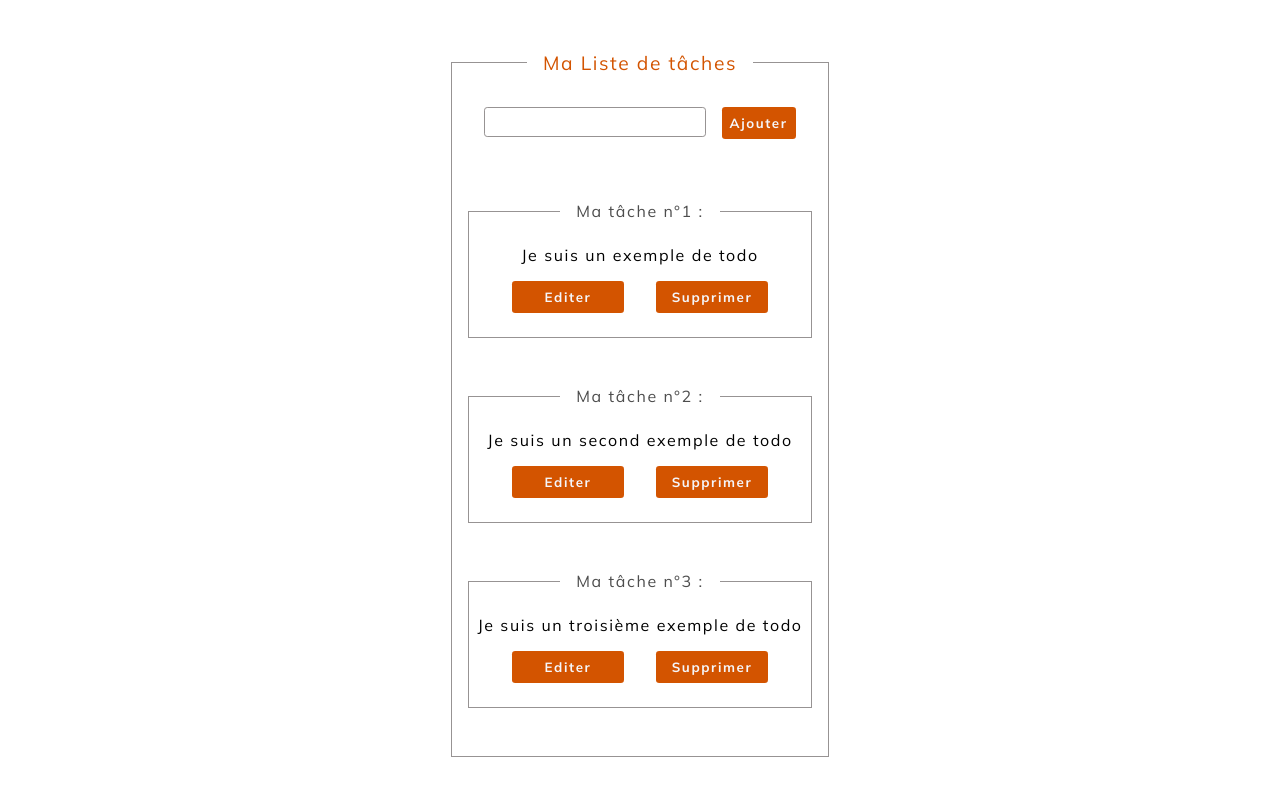
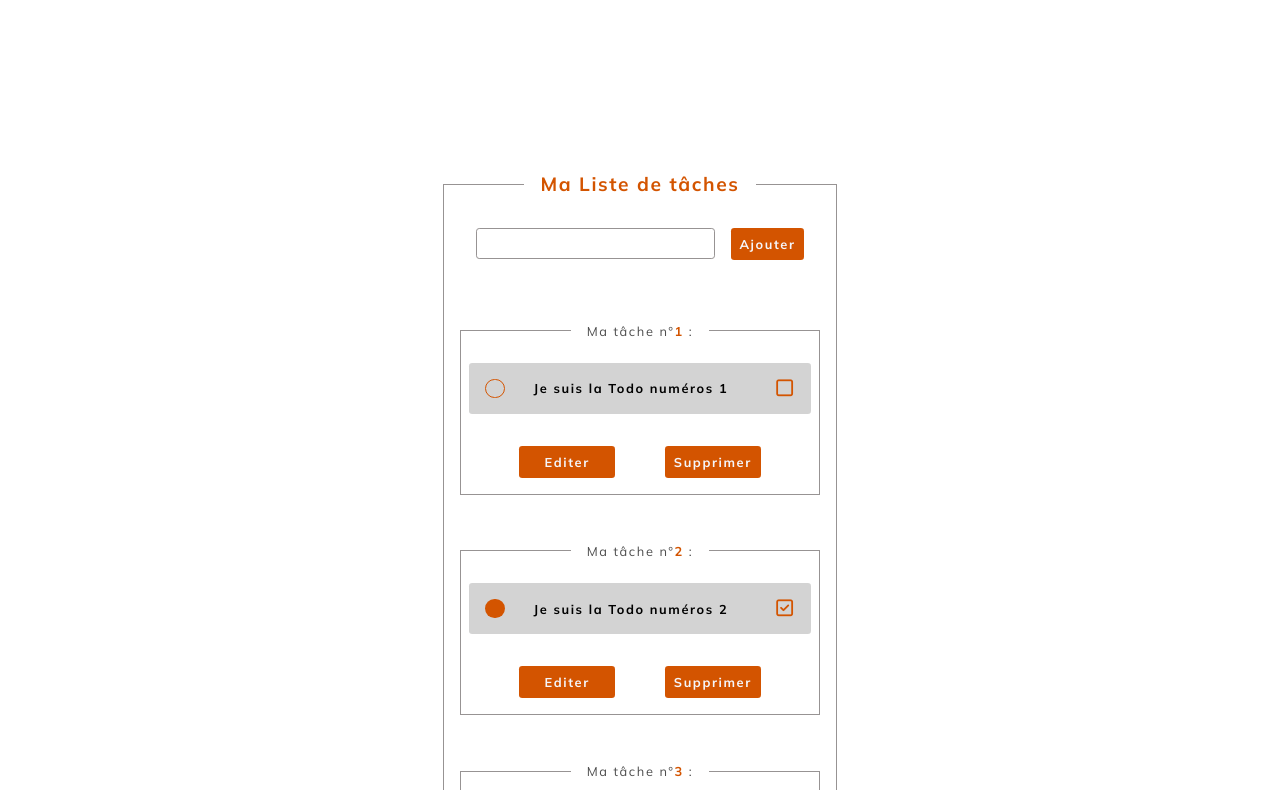
Before and after one commit to janviereric/todo-list, a website built with webpack: page src/index.html in a window 1280 px wide. Shown: the part 52-842 px from the top of the page. Built offline with nearby package versions, Linux system fonts and the light colour scheme.

Commit message:
Mise en place de la fonctionnalité pour afficher les Todos

```diff
--- a/src/index.html
+++ b/src/index.html
@@ -33,49 +33,7 @@
           <input type="text" />
           <button class="add-button">Ajouter</button>
         </form>
-        <ul>
-          <fieldset class="container-todo">
-            <legend class="title-todo">
-              Ma tâche n°<span class="number">1</span> :
-            </legend>
-            <li>
-              <span></span>
-              <p>Je suis un exemple de todo</p>
-              <div class="container-edit-delete-button">
-                <button class="edit-button">Editer</button>
-                <button class="delete-button">Supprimer</button>
-              </div>
-            </li>
-          </fieldset>
-
-          <fieldset class="container-todo">
-            <legend class="title-todo">
-              Ma tâche n°<span class="number">2</span> :
-            </legend>
-            <li>
-              <span></span>
-              <p>Je suis un second exemple de todo</p>
-              <div class="container-edit-delete-button">
-                <button class="edit-button">Editer</button>
-                <button class="delete-button">Supprimer</button>
-              </div>
-            </li>
-          </fieldset>
-
-          <fieldset class="container-todo">
-            <legend class="title-todo">
-              Ma tâche n°<span class="number">3</span> :
-            </legend>
-            <li>
-              <span></span>
-              <p>Je suis un troisième exemple de todo</p>
-              <div class="container-edit-delete-button">
-                <button class="edit-button">Editer</button>
-                <button class="delete-button">Supprimer</button>
-              </div>
-            </li>
-          </fieldset>
-        </ul>
+        <ul></ul>
       </fieldset>
     </main>
 
--- a/src/index.js
+++ b/src/index.js
@@ -1 +1,76 @@
 import "./style.css";
+
+const ul = document.querySelector("ul");
+
+const todos = [
+  {
+    text: "Je suis la Todo numéros 1",
+    done: false,
+    check: false,
+  },
+  {
+    text: "Je suis la Todo numéros 2",
+    done: true,
+    check: true,
+  },
+  {
+    text: "Je suis la Todo numéros 3",
+    done: true,
+    check: true,
+  },
+  {
+    text: "Je suis la Todo numéros 4",
+    done: true,
+    check: true,
+  },
+  {
+    text: "Je suis la Todo numéros 5",
+    done: true,
+    check: true,
+  },
+  {
+    text: "Je suis la Todo numéros 6",
+    done: true,
+    check: true,
+  },
+  {
+    text: "Je suis la Todo numéros 7",
+    done: true,
+    check: true,
+  },
+];
+
+const diplayTodo = () => {
+  const todosElement = todos.map((todo, index) => {
+    return createTodoElement(todo, index);
+  });
+  ul.innerHTML = "";
+  ul.append(...todosElement);
+};
+
+const createTodoElement = (todo, index) => {
+  const li = document.createElement("li");
+  li.innerHTML = `
+  <fieldset class="container-todo">
+  <legend class="title-todo">
+    Ma tâche n°<span class="number">${index + 1}</span> :
+  </legend>
+  <p>
+    <span class="${todo.done ? "done" : "todo"}"></span>
+    <span class="text-todo">${todo.text}</span>
+    <span>${
+      todo.check
+        ? "<i class='fa-regular fa-square-check'></i>"
+        : "<i class='fa-regular fa-square'></i>"
+    }</span>
+  </p>
+  <div class="container-edit-delete-button">
+    <button class="edit-button">Editer</button>
+    <button class="delete-button">Supprimer</button>
+  </div>
+</fieldset>
+  `;
+  return li;
+};
+
+diplayTodo();
--- a/src/style.css
+++ b/src/style.css
@@ -33,7 +33,7 @@ header {
   font-size: 1rem;
   color: #f5f6fa;
   cursor: pointer;
-  padding: 0.8rem;
+  padding: 0.6rem;
   margin-top: 0.2rem;
 }
 
@@ -46,10 +46,11 @@ header {
 
 /* main start*/
 main {
-  height: 100vh;
   display: flex;
   justify-content: center;
   align-items: center;
+  margin-top: 10rem;
+  margin-bottom: 10rem;
 }
 /* main end*/
 
@@ -69,6 +70,7 @@ legend {
 .title-todo-list {
   color: #d35400;
   font-size: 1.2rem;
+  font-weight: bold;
 }
 
 form {
@@ -87,16 +89,6 @@ input {
   flex: 1;
 }
 
-.container-todo {
-  margin-bottom: 2rem;
-  border: 0.1rem solid #979393;
-  padding: 0.5rem;
-}
-
-.title-todo {
-  font-size: 1rem;
-}
-
 li {
   display: flex;
   flex-direction: column;
@@ -104,9 +96,58 @@ li {
   align-items: center;
 }
 
+li fieldset {
+  margin-bottom: 2rem;
+  border: 0.1rem solid #979393;
+  padding: 0.5rem;
+}
+
+.title-todo {
+  font-size: 0.8rem;
+}
+
+.number {
+  color: #d35400;
+  font-weight: bold;
+}
+
 li p {
   margin-bottom: 1rem;
-  font-size: 1rem;
+  font-size: 0.8rem;
+  padding: 1rem;
+  display: flex;
+  justify-content: space-between;
+  align-items: center;
+  background-color: lightgray;
+  font-weight: bold;
+  border-radius: 0.2rem;
+}
+
+.todo {
+  height: 1.2rem;
+  width: 1.2rem;
+  border-radius: 2.5rem;
+  border: 0.1rem solid #d35400;
+  position: absolute;
+}
+
+.done {
+  height: 1.2rem;
+  width: 1.2rem;
+  border-radius: 2.5rem;
+  background-color: #d35400;
+  position: absolute;
+}
+
+.text-todo {
+  margin-left: 3rem;
+  margin-right: 3rem;
+}
+
+.fa-square,
+.fa-square-check {
+  font-size: 1.2rem;
+  color: #d35400;
 }
 /* todo end */
 
@@ -119,6 +160,7 @@ button {
   padding: 0.5rem;
   border-radius: 0.2rem;
   height: 2rem;
+  font-size: 0.8rem;
 }
 
 button:hover {
@@ -130,7 +172,8 @@ button:hover {
 .container-edit-delete-button {
   display: flex;
   justify-content: space-evenly;
-  width: 20rem;
+  margin-top: 2rem;
+  margin-bottom: 0.5rem;
 }
 
 .add-button {
@@ -138,12 +181,11 @@ button:hover {
 }
 
 .edit-button {
-  margin-bottom: 1rem;
-  width: 7rem;
+  width: 6rem;
 }
 
 .delete-button {
-  width: 7rem;
+  width: 6rem;
 }
 /* button end */
 
```
